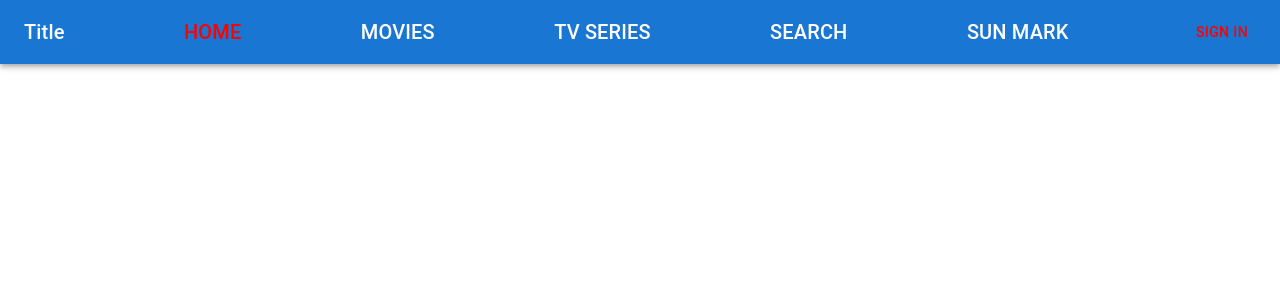
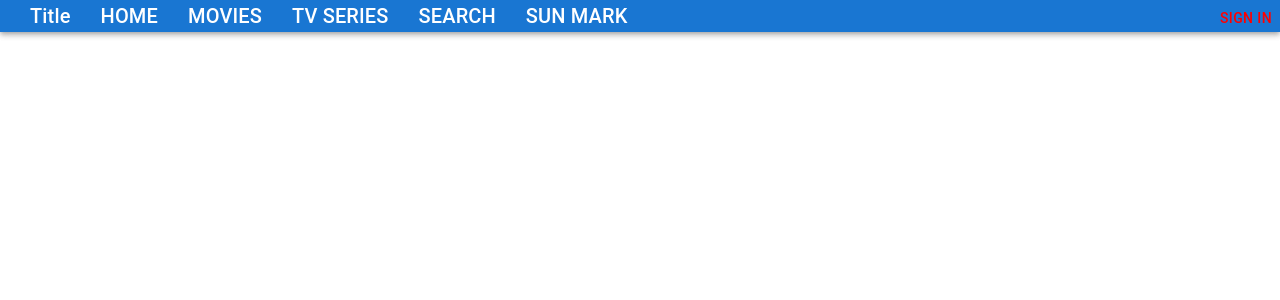
Before and after one commit to Hirotsune0214/Final_Project_Film_Website, a Next.js app in the folder frontend/: page / in a window 1280 px wide. Shown: the top 300 px of the page. Built offline with nearby package versions, Linux system fonts and the light colour scheme.

Commit message:
⚡️ Modified Header

```diff
--- a/frontend/components/Header.tsx
+++ b/frontend/components/Header.tsx
@@ -1,41 +1,36 @@
 import * as React from "react";
 import AppBar from "@mui/material/AppBar";
 import Box from "@mui/material/Box";
-import Toolbar from "@mui/material/Toolbar";
 import Typography from "@mui/material/Typography";
 import Button from "@mui/material/Button";
 
 export default function ButtonAppBar() {
   return (
-    <Box sx={{ flexGrow: 1 }}>
+    <Box>
       <AppBar position="static">
-        <Toolbar>
-          <Typography variant="h6" component="div" sx={{ flexGrow: "1" }}>
+        <Box sx={{ display: "flex", gap: "30px" }}>
+          <Typography variant="h6" sx={{ ml: "30px" }}>
             Title
           </Typography>
-          <Typography
-            variant="h6"
-            component="div"
-            sx={{ flexGrow: 1, color: "red" }}
-          >
-            HOME
-          </Typography>
-          <Typography variant="h6" component="div" sx={{ flexGrow: 1 }}>
-            MOVIES
-          </Typography>
-          <Typography variant="h6" component="div" sx={{ flexGrow: 1 }}>
-            TV SERIES
-          </Typography>
-          <Typography variant="h6" component="div" sx={{ flexGrow: 1 }}>
-            SEARCH
-          </Typography>
-          <Typography variant="h6" component="div" sx={{ flexGrow: 1 }}>
-            SUN MARK
-          </Typography>
-          <Button color="inherit" sx={{ color: "red" }}>
-            SIGN IN
-          </Button>
-        </Toolbar>
+          <Typography variant="h6">HOME</Typography>
+          <Typography variant="h6">MOVIES</Typography>
+          <Typography variant="h6">TV SERIES</Typography>
+          <Typography variant="h6">SEARCH</Typography>
+          <Typography variant="h6">SUN MARK</Typography>
+        </Box>
+        <Button
+          color="inherit"
+          sx={{
+            display: "flex",
+            alignItems: "center",
+            variant: "contained",
+            color: "red",
+            position: "absolute",
+            right: 0,
+          }}
+        >
+          SIGN IN
+        </Button>
       </AppBar>
     </Box>
   );
```
